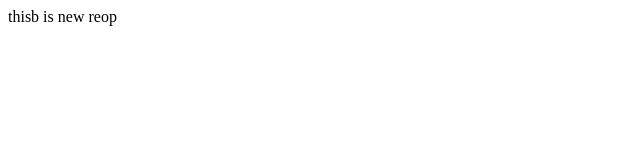
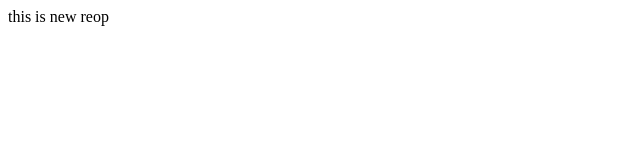
Before and after one commit to nikhilmalik048-dotcom/localReop, a plain HTML site: page index.html in a window 1280 px wide. Shown: the full height of the page, 0-640 px from the left. Drawn offline with Linux system fonts and the light colour scheme.

Commit message:
Add initial Files

```diff
--- a/index.html
+++ b/index.html
@@ -1,2 +1,3 @@
 <p>
-     thisb is new reop</p>
+     this is new reop
+    </p>
```
